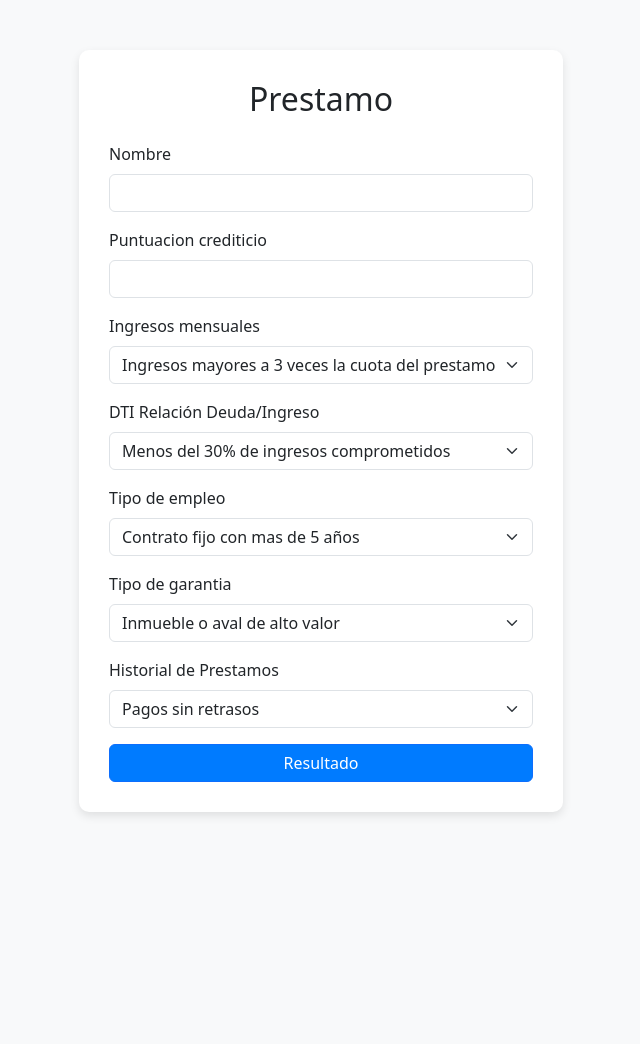
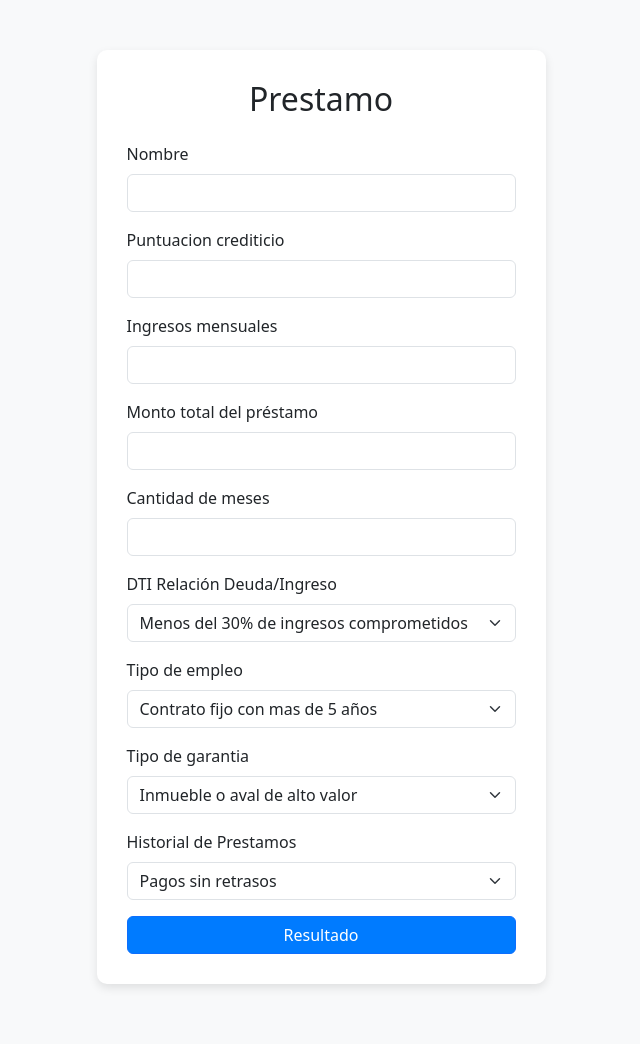
Before and after one commit to josemedina-git/PracticasIngenieriaDelConocimiento, a Flask app: page / in a window 1280 px wide. Shown: the whole page, without its empty margins (319-959 px from the left). Before the commit the page ends 816 px from the top, so only its background shows below. Run offline with Flask 3, Linux system fonts and the light colour scheme.

Commit message:
Segundo Sistema Experto

```diff
--- a/SistemaExpertoPrestamos/app.py
+++ b/SistemaExpertoPrestamos/app.py
@@ -1,78 +1,88 @@
 import rule_engine
 from flask import Flask, render_template, request
 
-
 app = Flask(__name__)
 
-def calcular_score(cliente):
-    score = cliente["score_crediticio"]
+# Definir reglas para modificar el score
+reglas_modificacion = {
+    "ingresos_mensuales == 'menor a 1.5'": -35,
+    "ingresos_mensuales == '1.5 a 3'": -25,
+    "garantia == 'aval mayor'": 200,
+    "garantia == 'sin aval'": -35,
+    "tipo_empleo == 'temporal'": -35,
+    "tipo_empleo == 'menos de 5'": -25,
+    "historial_prestamos == 'impagos'": -35,
+    "historial_prestamos in ['retrasos ocasionales', 'sin registro']": -25,
+    "dti == 'mas de 50'": -35,
+    "dti == '30 a 50'": -25
+}
 
-    atributos_malos = {
-        "ingresos_mensuales": ["menor a 1.5"],
-        "dti": ["mas de 50"],
-        "tipo_empleo": ["temporal"],
-        "garantia": ["sin aval"],
-        "historial_prestamos": ["impagos"]
-    }
-
-    atributos_moderados = {
-        "ingresos_mensuales": ["1.5 a 3"],
-        "dti": ["30 a 50"],
-        "tipo_empleo": ["menos de 5"],
-        "garantia": ["aval menor"],
-        "historial_prestamos": ["retrasos ocasionales", "sin registro"]
-    }
-
-    for clave, valor in cliente.items():
-        if clave in atributos_malos and valor in atributos_malos[clave]:
-            score -= 35
-        elif clave in atributos_moderados and valor in atributos_moderados[clave]:
-            score -= 25
-        elif clave not in ["nombre", "score_crediticio"]:
-            score += 35
-
-    return score
-
-
+# Reglas para determinar el estado del préstamo
 reglas_score = {
     "aprobado": rule_engine.Rule("score > 750"),
     "aprobado_condicional": rule_engine.Rule("score >= 600 and score <= 750"),
     "rechazado": rule_engine.Rule("score < 600")
 }
 
+def calcular_score(cliente):
+    contexto = {"score": cliente["score_crediticio"], **cliente}
+
+    for expresion, modificador in reglas_modificacion.items():
+        if rule_engine.Rule(expresion).evaluate(contexto):
+            contexto["score"] += modificador
+
+    return contexto["score"]
+
 @app.route("/", methods=["GET", "POST"])
 def index():
     score = None
     if request.method == "POST":
-        cliente = {
-            "nombre": request.form["nombre"],
-            "score_crediticio": int(request.form["score_crediticio"]),
-            "ingresos_mensuales": request.form["ingresos_mensuales"],
-            "dti": request.form["dti"],
-            "tipo_empleo": request.form["tipo_empleo"],
-            "garantia": request.form["garantia"],
-            "historial_prestamos": request.form["historial_prestamos"]
-        }
+        try:
+            ingresos_mensuales = float(request.form["ingresos_mensuales"])
+            monto_prestamo = float(request.form["monto_prestamo"])
+            meses_prestamo = int(request.form["meses_prestamo"])
 
-        cliente["score"] = calcular_score(cliente)
+            # Calcular cuota mensual
+            cuota_prestamo = monto_prestamo / meses_prestamo
 
-        # Se evalúa el puntaje con las reglas
-        contexto = {"score": cliente["score"]}
+            # Determinar la categoría de ingresos
+            if ingresos_mensuales >= cuota_prestamo * 3:
+                categoria_ingresos = "mayor a 3"
+            elif ingresos_mensuales >= cuota_prestamo * 1.5:
+                categoria_ingresos = "1.5 a 3"
+            else:
+                categoria_ingresos = "menor a 1.5"
 
-        if reglas_score["aprobado"].evaluate(contexto):
-            nivel_riesgo = "Prestamo aprobado"
-        elif reglas_score["aprobado_condicional"].evaluate(contexto):
-            nivel_riesgo = "Prestamo aprobado condicional"
-        elif reglas_score["rechazado"].evaluate(contexto):
-            nivel_riesgo = "Prestamo rechazado"
-        else:
-            nivel_riesgo = "Prestamo pendiente"
+            cliente = {
+                "nombre": request.form["nombre"],
+                "score_crediticio": int(request.form["score_crediticio"]),
+                "ingresos_mensuales": categoria_ingresos,
+                "dti": request.form["dti"],
+                "tipo_empleo": request.form["tipo_empleo"],
+                "garantia": request.form["garantia"],
+                "historial_prestamos": request.form["historial_prestamos"]
+            }
 
-        score = {
-            "nombre": cliente["nombre"],
-            "score": cliente["score"],
-            "nivel_riesgo": nivel_riesgo
-        }
+            cliente["score"] = calcular_score(cliente)
+            contexto = {"score": cliente["score"]}
+
+            if reglas_score["aprobado"].evaluate(contexto):
+                nivel_riesgo = "Prestamo aprobado"
+            elif reglas_score["aprobado_condicional"].evaluate(contexto):
+                nivel_riesgo = "Prestamo aprobado condicional"
+            else:
+                nivel_riesgo = "Prestamo rechazado"
+
+            score = {
+                "nombre": cliente["nombre"],
+                "score": cliente["score"],
+                "nivel_riesgo": nivel_riesgo,
+                "cuota_mensual": round(cuota_prestamo, 2)
+            }
+        except KeyError as e:
+            print(f"Error: Falta el campo {e}")
+            return "Error: Faltan campos en el formulario", 400
+
     return render_template("index.html", score=score)
 
 if __name__ == "__main__":
--- a/SistemaExpertoPrestamos/templates/index.html
+++ b/SistemaExpertoPrestamos/templates/index.html
@@ -40,11 +40,15 @@
         </div>
         <div class="mb-3">
           <label class="form-label">Ingresos mensuales</label>
-          <select name="ingresos_mensuales" class="form-select">
-            <option value="mayor a 3">Ingresos mayores a 3 veces la cuota del prestamo</option>
-            <option value="1.5 a 3">Ingresos de 1.5 a 3 veces la cuota del prestamo</option>
-            <option value="menor a 1.5">Ingresos menores a 1.5 la cuota del prestamo</option>
-          </select>
+          <input type="number" name="ingresos_mensuales" class="form-control" required />
+        </div>
+        <div class="mb-3">
+          <label class="form-label">Monto total del préstamo</label>
+          <input type="number" name="monto_prestamo" class="form-control" required />
+        </div>
+        <div class="mb-3">
+          <label class="form-label">Cantidad de meses</label>
+          <input type="number" name="meses_prestamo" class="form-control" required />
         </div>
         <div class="mb-3">
           <label class="form-label">DTI Relación Deuda/Ingreso</label>
```
